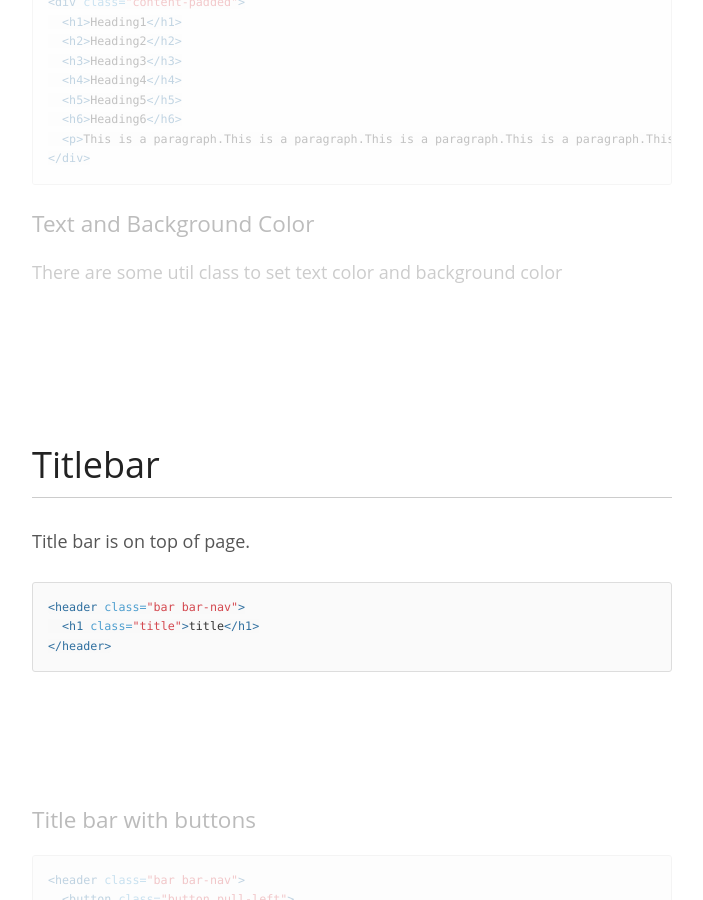
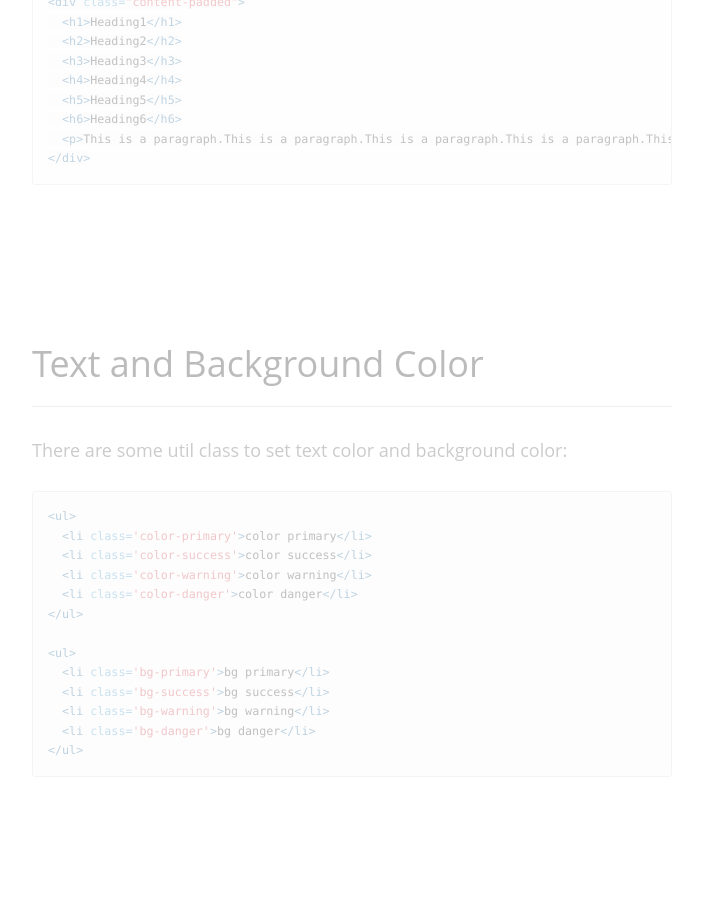
Before and after one commit to lihongxun945/light7-cn, a Jekyll site: the page built from docs/components.html, in a window 1280 px wide and 900 px high, scrolled down 4023 px. Shown: the whole window, without its empty margins (181-884 px from the left). Built offline with Jekyll 4.4.1, drawn with Linux system fonts in a browser that asks for light colours; a style sheet for code colours, icons or effects is not loaded.

Commit message:
add docs for type

```diff
--- a/docs/_includes/_components/type.html
+++ b/docs/_includes/_components/type.html
@@ -1,4 +1,3 @@
-<!-- Typography -->
 <article class="component" id="typography">
   <h2 class="component-title">Types</h2>
   <p class="component-description">Basic text style.</p>
@@ -26,12 +25,26 @@
   <p>This is a paragraph.This is a paragraph.This is a paragraph.This is a paragraph.This is a paragraph.This is a paragraph.This is a paragraph.This is a paragraph.</p>
 </div>
 {% endhighlight %}
-    <h3>Text and Background Color</h3>
+</article>
+<article class="component" data-url="type">
+    <h2>Text and Background Color</h2>
 
-    <p>There are some util class to set text color and background color</p>
+    <p>There are some util class to set text color and background color:</p>
 
 {% highlight html %}
+<ul>
+  <li class='color-primary'>color primary</li>
+  <li class='color-success'>color success</li>
+  <li class='color-warning'>color warning</li>
+  <li class='color-danger'>color danger</li>
+</ul>
 
+<ul>
+  <li class='bg-primary'>bg primary</li>
+  <li class='bg-success'>bg success</li>
+  <li class='bg-warning'>bg warning</li>
+  <li class='bg-danger'>bg danger</li>
+</ul>
 {% endhighlight %}
 
   </article>
```
Also changed, not shown: docs/docs-demos/type.html (added, +30 -0 lines). Lines whose indentation alone changed are shown as unchanged.
